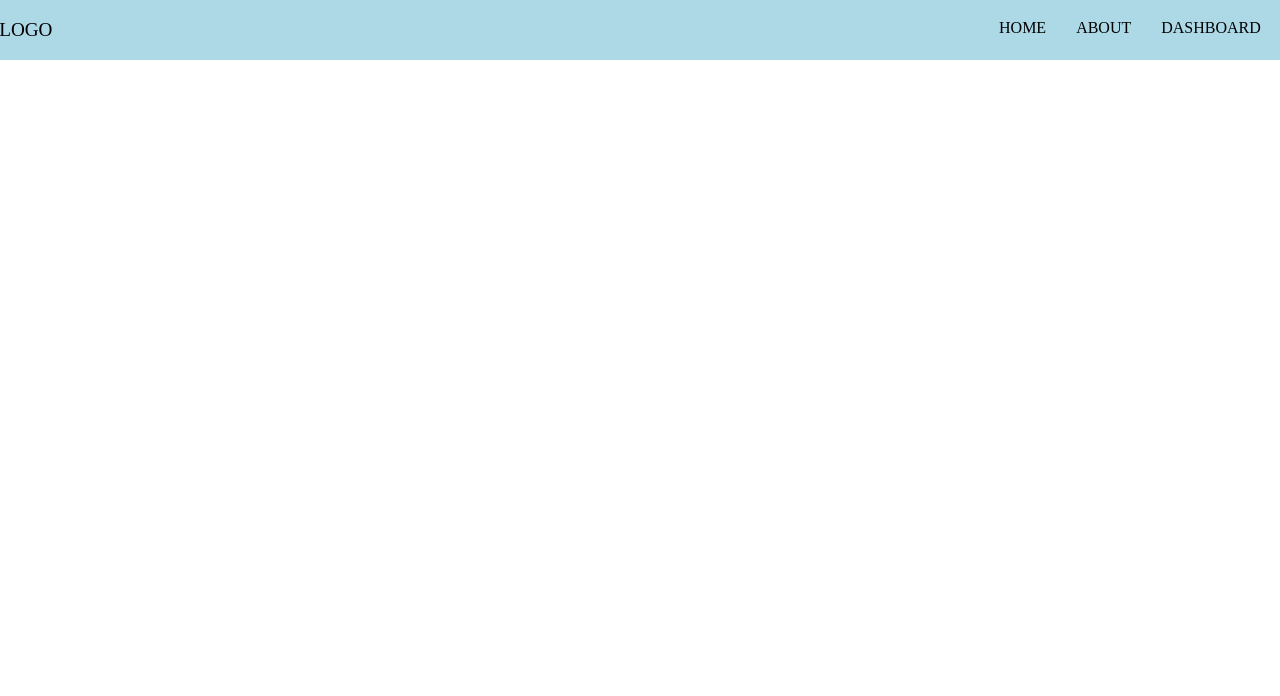
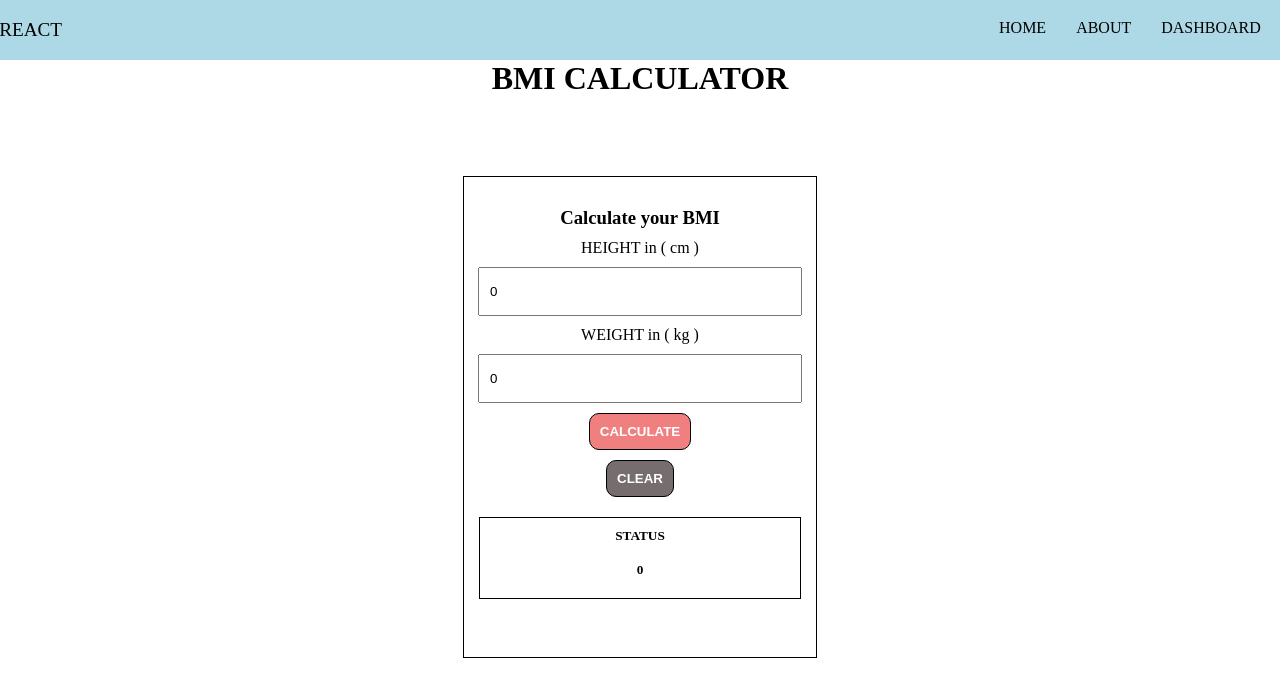
Before and after one commit to KeyanDjango/calc-responsive, a React (Vite) app: page /bmicalc in a window 1280 px wide. Shown: the top 696 px of the page. Built offline with nearby package versions, Linux system fonts and the light colour scheme.

Commit message:
initial commit

```diff
--- a/src/App.jsx
+++ b/src/App.jsx
@@ -5,6 +5,7 @@ import Navigation from './Navigation/Navigation';
 import About from './Pages/About';
 import Dashboard from './Pages/Dashboard';
 import Calculator from './Pages/Calculator';
+import BMICALC from './Pages/BmiCalc';
 
 export default function App() {
   return (
@@ -13,9 +14,10 @@ export default function App() {
         <Navigation />
         <Routes>
           <Route path='/' element={<Home />} />
-          <Route path='/about' element={<About/>} />
-          <Route path='/dashboard' element={<Dashboard/>} />
-          <Route path="/calculator" element={<Calculator/>}/>
+          <Route path='/about' element={<About />} />
+          <Route path='/dashboard' element={<Dashboard />} />
+          <Route path="/calculator" element={<Calculator />} />
+          <Route path="/bmicalc" element={<BMICALC/>} />
         </Routes>
       </BrowserRouter>
     </>
--- a/src/Navigation/Navigation.jsx
+++ b/src/Navigation/Navigation.jsx
@@ -27,7 +27,7 @@ const Navigation = () => {
     return (
         <>
             <div className={Style.container_parent}>
-                <span style={{ position: 'relative', right: 20, fontSize: '1.2rem' }}>LOGO</span>
+                <span style={{ position: 'relative', right: 20, fontSize: '1.2rem' }}>REACT</span>
                 <div className={Style.container_txt}>
 
                     <NavLink to="/">HOME</NavLink>
--- /dev/null
+++ b/src/Pages/BmiCalc.jsx
@@ -0,0 +1,119 @@
+import react, { useState } from 'react';
+import Styles from './BmiCalc.module.css'
+
+export default function BmiCalc() {
+
+    const [height, setHeight] = useState(0);
+    const [weight, setWeight] = useState(0);
+    const [message, setMessage] = useState('');
+    const[isCheck,setCheck] = useState(false);
+    const [result,setResult] = useState('0');
+    const[status,setStatus] = useState('');
+
+    function handleCalculate() {
+        setMessage('');
+        if (height.toString().trim() !== '' && height.toString() > 0) {
+
+        }
+        else {
+            console.log('Height is required!. Please enter Height');
+            setMessage('Height is required!. Please enter Height');
+            setCheck(true);
+            return
+        }
+        if (weight.toString().trim() !== '' && weight.toString() > 0) {
+
+        }
+        else {
+            console.log('Weight is required!. Please enter Weight');
+            setMessage('Weight is required!. Please enter Height');
+            setCheck(true);
+            return
+        }
+
+        const inch = parseInt(height) / 100;
+        const squre_inch = inch * inch;
+        const res = eval(weight/squre_inch);
+        setResult(res.toFixed(1));
+
+        const result_valid = parseInt(res);
+        if(result_valid <= 18.4){
+           setStatus('UnderWeight');
+        }
+        else if(result_valid >= 18.5 && result_valid <= 24.9){
+            setStatus('Normal');
+        }
+        else if(result_valid >= 25.0 && result_valid <= 39.9){
+            setStatus('OverWeight')
+        }
+        else{
+            setStatus('Obese')
+        }
+    }
+
+
+    function handleClose(){
+        setCheck(false)
+    }
+
+    function handleClear(){
+        setWeight(0);
+        setHeight(0);
+        setStatus('');
+        setResult('0');
+
+    }
+
+
+    return (
+        <>
+            <h1 style={{ textAlign: 'center' }}>BMI CALCULATOR</h1>
+            <div className={Styles.bmi_parent}>
+                <div className={Styles.bmi_card}>
+                    <h3 style={{ textAlign: 'center', marginTop: 30 }}>Calculate your BMI</h3>
+
+                    <label style={{ marginTop: 10 }}>HEIGHT in ( cm )</label>
+                    {/* HEIGHT */}
+                    <input value={height} type="number" placeholder="WEIGHT" className={Styles.weightbmi} onChange={(e) => setHeight(e.target.value)} />
+
+                    <label style={{ marginTop: 10 }}>WEIGHT in ( kg )</label>
+                    {/* WEIGHT */}
+                    <input value={weight} type="number" placeholder="HEIGHT" className={Styles.weightbmi} onChange={(e) => setWeight(e.target.value)} />
+
+                    <button className={Styles.bmibtn} onClick={() => handleCalculate()} >CALCULATE</button>
+
+                    <button className={Styles.bmibtn1} onClick={() => handleClear()} >CLEAR</button>
+
+                    <div className={Styles.status_card}>
+                        <h5 style={{textAlign:'center',marginTop:10}}>STATUS</h5><br/>
+                        <h5 style={{textAlign:'center'}}>{result}</h5>
+                        <h6 style={{textAlign:'center'}}>{status}</h6>
+                    </div>
+
+                </div>
+            </div>
+
+            {isCheck &&
+               <AlertModal message={message} onClose={handleClose}/>
+            }
+
+
+        </>
+    )
+}
+
+{/* MODAL */ }
+
+function AlertModal(props) {
+    return (
+        <div className={Styles.alert_parent}>
+            <div className={Styles.alert_content}>
+                <h3 style={{textAlign:'center'}}>ALERT</h3>
+
+
+                <h4 style={{textAlign:'center'}}>{props.message}</h4>
+                <button onClick={props.onClose} style={{color:'black',padding:'10px 100px 10px 100px',border:'0.2 solid black',backgroundColor:'rgb(255, 241, 160)'}}>OKAY</button>
+            </div>
+        </div>
+    )
+}
--- /dev/null
+++ b/src/Pages/BmiCalc.module.css
@@ -0,0 +1,80 @@
+.bmi_parent{
+    width:100%;
+    height: 80vh;
+
+    box-sizing: border-box;
+    display:flex;
+    align-items: center;
+    justify-content:center;
+}
+.bmi_card{
+    width:22rem;
+    height:30rem;
+    border:1px solid black;
+    display:flex;
+    flex-direction: column;
+    align-items: center;
+
+}
+.weightbmi{
+    width:300px;
+    height:25px;
+    outline:none;
+    padding:10px;
+    margin-top:10px;
+}
+.bmibtn{
+    padding:10px;
+    margin-top: 10px;
+    border-radius:10px;
+    border:0.2px solid black;
+    background-color:lightcoral;
+    color:white;
+    font-weight:700;
+}
+.bmibtn1{
+    padding:10px;
+    margin-top: 10px;
+    border-radius:10px;
+    border:0.2px solid black;
+    background-color:rgb(118, 110, 110);
+    color:white;
+    font-weight:700;
+}
+.status_card{
+    width: 20rem;
+    height: 5rem;
+    border:1px solid black;
+    margin-top:20px;
+}
+.alert_parent{
+    width:100vw;
+    height:100vh;
+    position:fixed;
+    background-color: rgba(0,0,0,0.4);
+    top:0;
+    display:flex;
+    align-items: center;
+    justify-content:center;
+
+}
+.alert_content{
+    width:40%;
+    height:35%;
+    background-color:white;
+    display:flex;
+    flex-direction: column;
+    align-items: center;
+    justify-content:center;
+    row-gap: 30px;
+    background-color: rgb(255, 241, 160);
+
+}
+
+@media only screen and (max-width:480px){
+    .alert_content{
+        width:80%;
+        height:35%;
+
+    }
+}
--- a/src/Pages/Dashboard.jsx
+++ b/src/Pages/Dashboard.jsx
@@ -8,12 +8,12 @@ export default function Dashboard() {
         <>
             <h1 className={Style.txt}>HI DASHBOARD</h1>
             <div className={Style.parent_card}>
-                <div className={Style.Dashboard_parent_card} style={{backgroundColor:'lightblue',fontWeight:'bold'}} onClick={() => navigate('/calculator')}>
+                <div className={Style.Dashboard_parent_card} style={{backgroundColor:'lightslategray',fontWeight:'bold',color:'white'}} onClick={() => navigate('/calculator')}>
                      CALCULATOR
                 </div>
 
-                <div className={Style.Dashboard_parent_card}>
-
+                <div className={Style.Dashboard_parent_card} style={{backgroundColor:'lightslategray',fontWeight:'bold',color:'white'}} onClick={() => navigate('/bmicalc')}>
+                    BMI CALC
                 </div>
 
                 <div className={Style.Dashboard_parent_card}>
```
